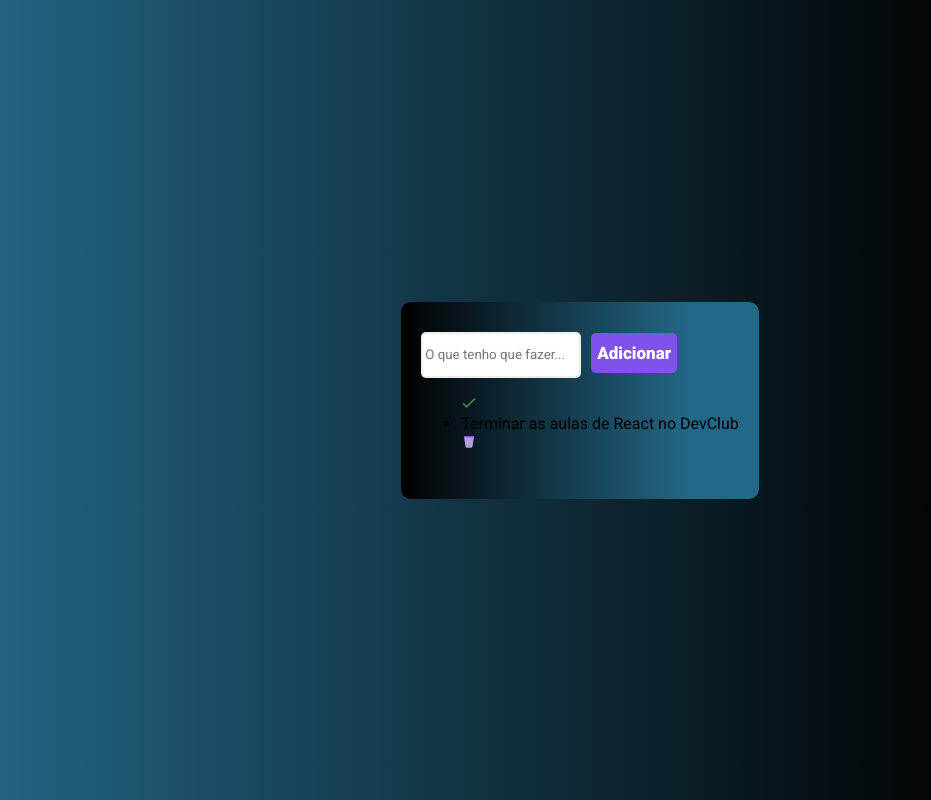
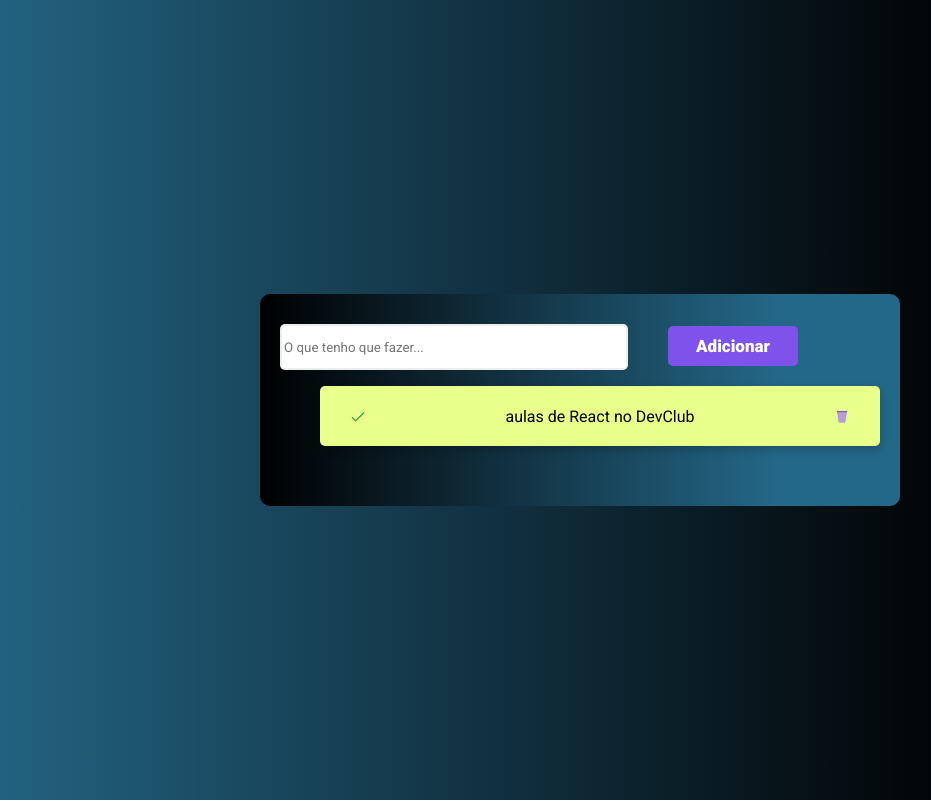
Before and after one commit to victorSmenezes/primeiro-projeto-react, a React (Vite) app: page / in a window 1280 px wide. Shown: the whole page, without its empty margins (60-991 px from the left). Built offline with nearby package versions, Linux system fonts and the light colour scheme.

Commit message:
estilizacao e adc props

```diff
--- a/src/App.jsx
+++ b/src/App.jsx
@@ -1,10 +1,10 @@
 import React, { useState } from 'react';
 import { FcEmptyTrash, FcCheckmark } from "react-icons/fc";
 import { v4 as uuid } from 'uuid';
-import { Container, ToDoList, Input, Button } from './styles.js';
+import { Container, ToDoList, Input, Button, ListItem } from './styles.js';
 
 function App() {
-  const [list, setList] = useState([{ id: uuid(), task: "Terminar as aulas de React no DevClub" }])
+  const [list, setList] = useState([{ id: uuid(), task: "aulas de React no DevClub", finished: true }])
   const [task, setTask] = useState('')
 
   const inputValue = (event) => {
@@ -12,7 +12,7 @@ function App() {
   }
 
   const buttonClick = () => {
-    setList([...list, { id: uuid(), task: task }])
+    setList([...list, { id: uuid(), task: task, finished: false }])
   }
 
   return (
@@ -21,15 +21,14 @@ function App() {
         <Input onChange={inputValue} placeholder="O que tenho que fazer..." />
         <Button onClick={buttonClick}>Adicionar</Button>
 
-        <ul>{
-          list.map(item => (
-            <div>
-              <FcCheckmark/>
-            <li key={item.id}>{item.task}</li>
-            <FcEmptyTrash/>
-            </div>
-          ))
-        }
+        <ul>
+          {list.map(item => (
+          <ListItem isFinished={item.finished} key={item.id}>
+            <FcCheckmark />
+            <li>{item.task}</li>
+            <FcEmptyTrash />
+          </ListItem>
+        ))}
         </ul>
       </ToDoList>
     </Container>
--- a/src/styles.js
+++ b/src/styles.js
@@ -19,7 +19,8 @@ export const Input = styled.input`
     border: 2px solid rgba(209, 211, 212, 0.4);
     border-radius: 5px;
     height: 40px;
-    margin-right: 10px;
+    margin-right: 40px;
+    width: 340px;
 `
 export const Button = styled.button`
     background: #8052EC;
@@ -30,4 +31,22 @@ export const Button = styled.button`
     height: 40px;
     border: none;
     color: #FFFFFF;
+    width: 130px;
 `
+
+export const ListItem = styled.div`
+    background: ${props => props.isFinished ? '#E8FF8B' : '#E4E4E4'};
+    box-shadow: 1px 4px 10px rgba(0, 0, 0, 0.2);
+    border-radius: 5px;
+    height: 60px;
+    display: flex;
+    align-items: center;
+    justify-content: space-between;
+    margin-bottom: 30px;
+    padding: 0 30px;
+    width: 500px;
+
+    li{
+        list-style: none;
+    }
+`
```
